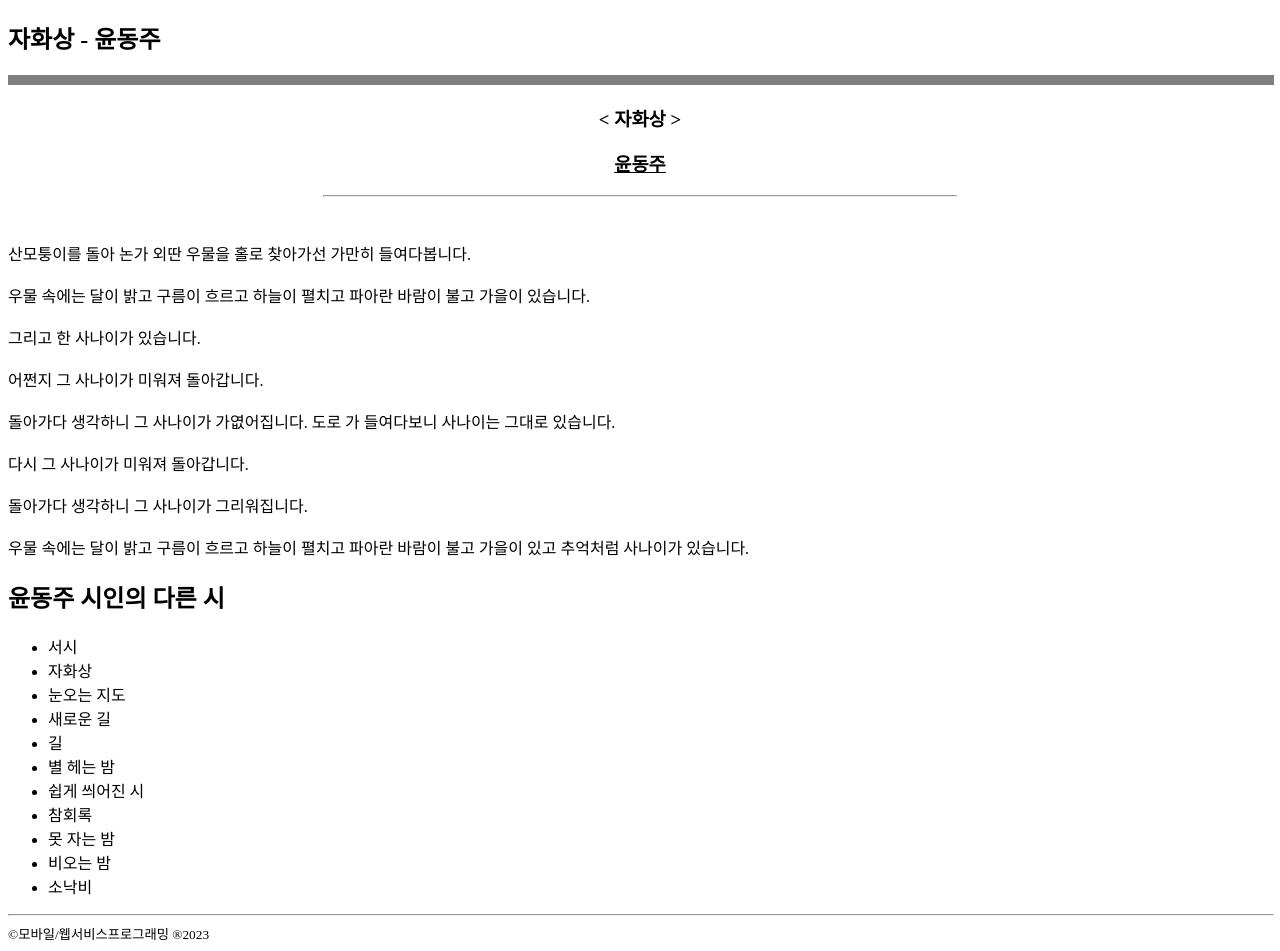
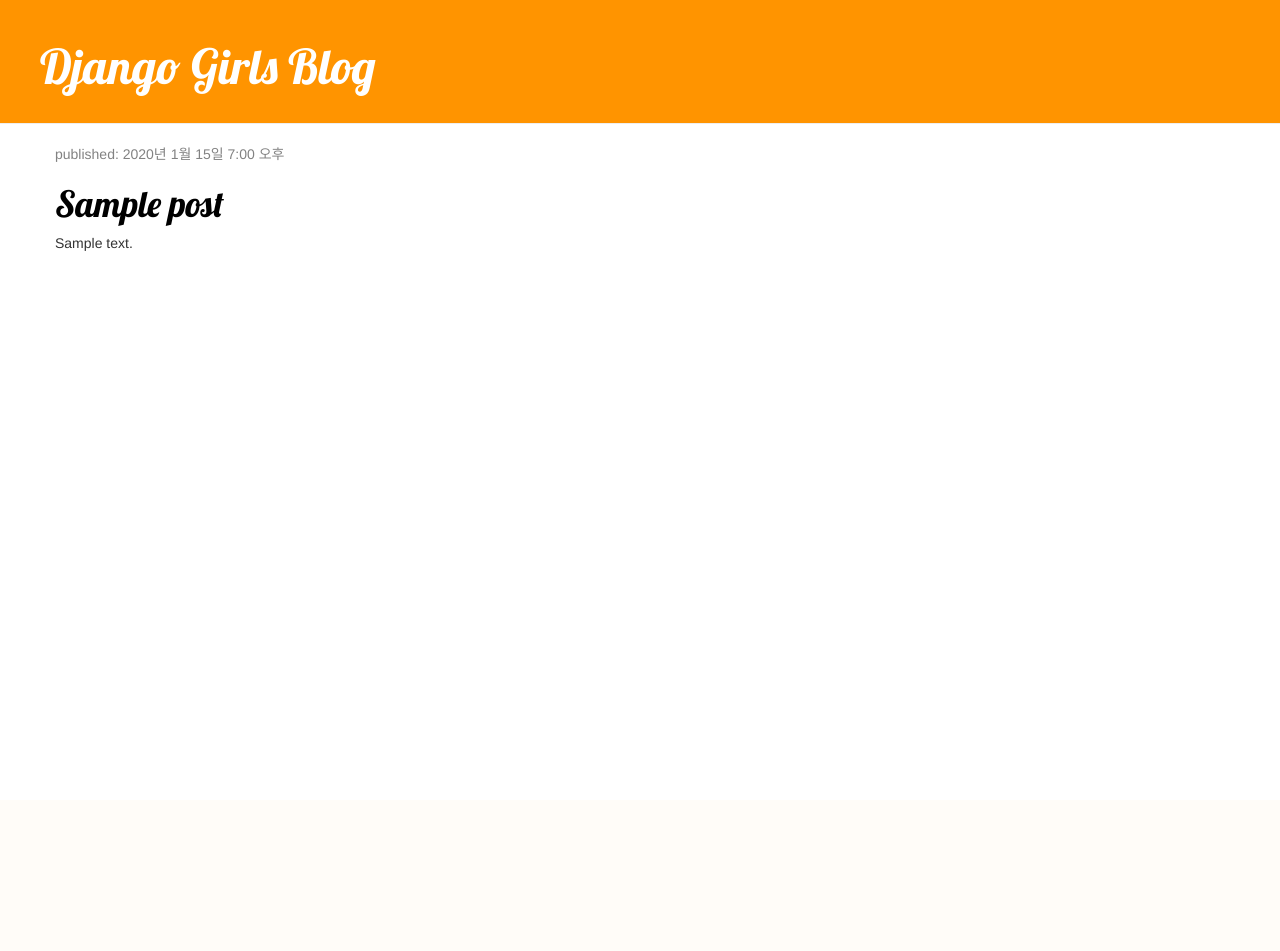
Before and after one commit to Charmull/mobile-web-service, a Django app: page / in a window 1280 px wide. After the commit the page ends 251 px from the top, so only its background shows below. Run offline with Django 4.2, Linux system fonts and the light colour scheme; tables that the repository leaves empty hold one stand-in row (values such as "Sample post"); some libraries are stand-ins or nearby versions.

Commit message:
assignment11-01

```diff
--- /dev/null
+++ b/blog/static/css/blog.css
@@ -0,0 +1,56 @@
+.page-header {
+  background-color: #ff9400;
+  margin-top: 0;
+  padding: 20px 20px 20px 40px;
+}
+
+.page-header h1,
+.page-header h1 a,
+.page-header h1 a:visited,
+.page-header h1 a:active {
+  color: #ffffff;
+  font-size: 36pt;
+  text-decoration: none;
+}
+
+.content {
+  margin-left: 40px;
+}
+
+h1,
+h2,
+h3,
+h4 {
+  font-family: "Lobster", cursive;
+}
+
+.date {
+  color: #828282;
+}
+
+.save {
+  float: right;
+}
+
+.post-form textarea,
+.post-form input {
+  width: 100%;
+}
+
+.top-menu,
+.top-menu:hover,
+.top-menu:visited {
+  color: #ffffff;
+  float: right;
+  font-size: 26pt;
+  margin-right: 20px;
+}
+
+.post {
+  margin-bottom: 70px;
+}
+
+.post h1 a,
+.post h1 a:visited {
+  color: #000000;
+}
--- a/blog/templates/blog/post_list.html
+++ b/blog/templates/blog/post_list.html
@@ -1,78 +1,43 @@
+{% load static %}
 <!DOCTYPE html>
 <html>
   <head>
-    <title>윤동주 - 자화상</title>
+    <title>Django Girls blog</title>
+
+    <link
+      href="//fonts.googleapis.com/css?family=Lobster&subset=latin,latin-ext"
+      rel="stylesheet"
+      type="text/css"
+    />
+    <link
+      rel="stylesheet"
+      href="//maxcdn.bootstrapcdn.com/bootstrap/3.2.0/css/bootstrap.min.css"
+    />
+    <link
+      rel="stylesheet"
+      href="//maxcdn.bootstrapcdn.com/bootstrap/3.2.0/css/bootstrap-theme.min.css"
+    />
+    <link rel="stylesheet" href="{% static 'css/blog.css' %}" />
   </head>
   <body>
-    <!-- 헤더 부분 -->
-    <header>
-      <h2>자화상 - 윤동주</h2>
-      <hr size="10" align="left" width="100%" noshade="noshade" />
-    </header>
+    <div class="page-header">
+      <h1><a href="/">Django Girls Blog</a></h1>
+    </div>
 
-    <!-- 본문 부분 -->
-    <section>
-      <center>
-        <h3><b>< 자화상 ></b></h3>
-        <h3>
-          <b><u>윤동주</u></b>
-        </h3>
-      </center>
-      <hr align="center" width="50%" />
-      <br />
-      <br />
-
-      <div>
-        산모퉁이를 돌아 논가 외딴 우물을 홀로 찾아가선 가만히 들여다봅니다.
-        <br />
-        <br />
-        우물 속에는 달이 밝고 구름이 흐르고 하늘이 펼치고 파아란 바람이 불고
-        가을이 있습니다.
-        <br />
-        <br />
-        그리고 한 사나이가 있습니다.
-        <br />
-        <br />
-        어쩐지 그 사나이가 미워져 돌아갑니다.
-        <br />
-        <br />
-        돌아가다 생각하니 그 사나이가 가엾어집니다. 도로 가 들여다보니 사나이는
-        그대로 있습니다.
-        <br />
-        <br />
-        다시 그 사나이가 미워져 돌아갑니다.
-        <br />
-        <br />
-        돌아가다 생각하니 그 사나이가 그리워집니다.
-        <br />
-        <br />
-        우물 속에는 달이 밝고 구름이 흐르고 하늘이 펼치고 파아란 바람이 불고
-        가을이 있고 추억처럼 사나이가 있습니다.
+    <div class="content container">
+      <div class="row">
+        <div class="col-md-8">
+          {% for post in posts %}
+          <div class="post">
+            <div class="date">
+              <p>published: {{ post.published_date }}</p>
+            </div>
+            <h1><a href="">{{ post.title }}</a></h1>
+            <p>{{ post.text|linebreaksbr }}</p>
+          </div>
+          {% endfor %}
+        </div>
       </div>
-    </section>
-
-    <!-- 본문 2 -->
-    <aside>
-      <h2>윤동주 시인의 다른 시</h2>
-      <ul>
-        <li>서시</li>
-        <li>자화상</li>
-        <li>눈오는 지도</li>
-        <li>새로운 길</li>
-        <li>길</li>
-        <li>별 헤는 밤</li>
-        <li>쉽게 씌어진 시</li>
-        <li>참회록</li>
-        <li>못 자는 밤</li>
-        <li>비오는 밤</li>
-        <li>소낙비</li>
-      </ul>
-    </aside>
-    <hr align="center" width="100%" />
-
-    <!-- 사이트 정보 부분 -->
-    <footer>
-      <small>©모바일/웹서비스프로그래밍 ®2023</small>
-    </footer>
+    </div>
   </body>
 </html>
--- a/blog/views.py
+++ b/blog/views.py
@@ -1,5 +1,8 @@
 from django.shortcuts import render
+from .models import Post
+from django.utils import timezone
 
 # Create your views here.
 def post_list(request):
-    return render(request, 'blog/post_list.html', {})
+    posts = Post.objects.filter(published_date__lte=timezone.now()).order_by('published_date')
+    return render(request, 'blog/post_list.html', {'posts': posts})
```
